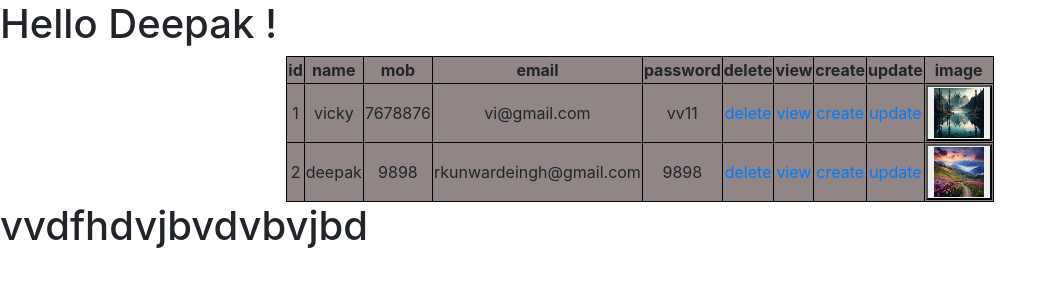
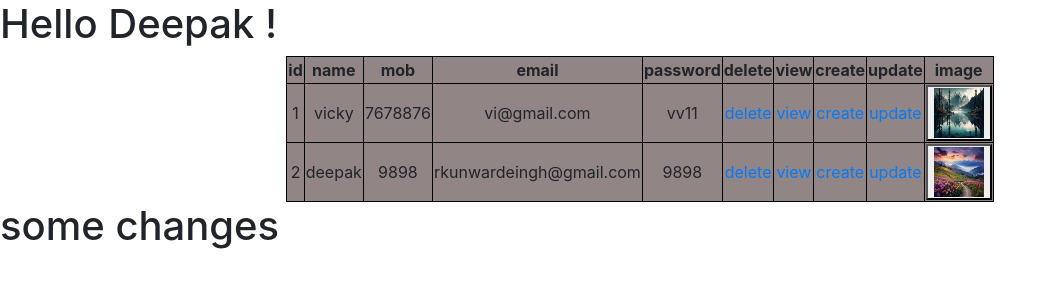
Before and after one commit to rkunwardeepasingh001/crud, a Django app: page / in a window 1280 px wide. Shown: the part 251-556 px from the top of the page, without its empty margins (0-1056 px from the left). Run offline with Django 4.2, Linux system fonts and the light colour scheme; data comes from the database, SQL or seed files in the repository.

Commit message:
some chnages

```diff
--- a/app1/templates/retrive.html
+++ b/app1/templates/retrive.html
@@ -62,5 +62,5 @@
 
   </table>
 </body>
-<h1>vvdfhdvjbvdvbvjbd</h1>
+<h1>some changes </h1>
 </html>
```
